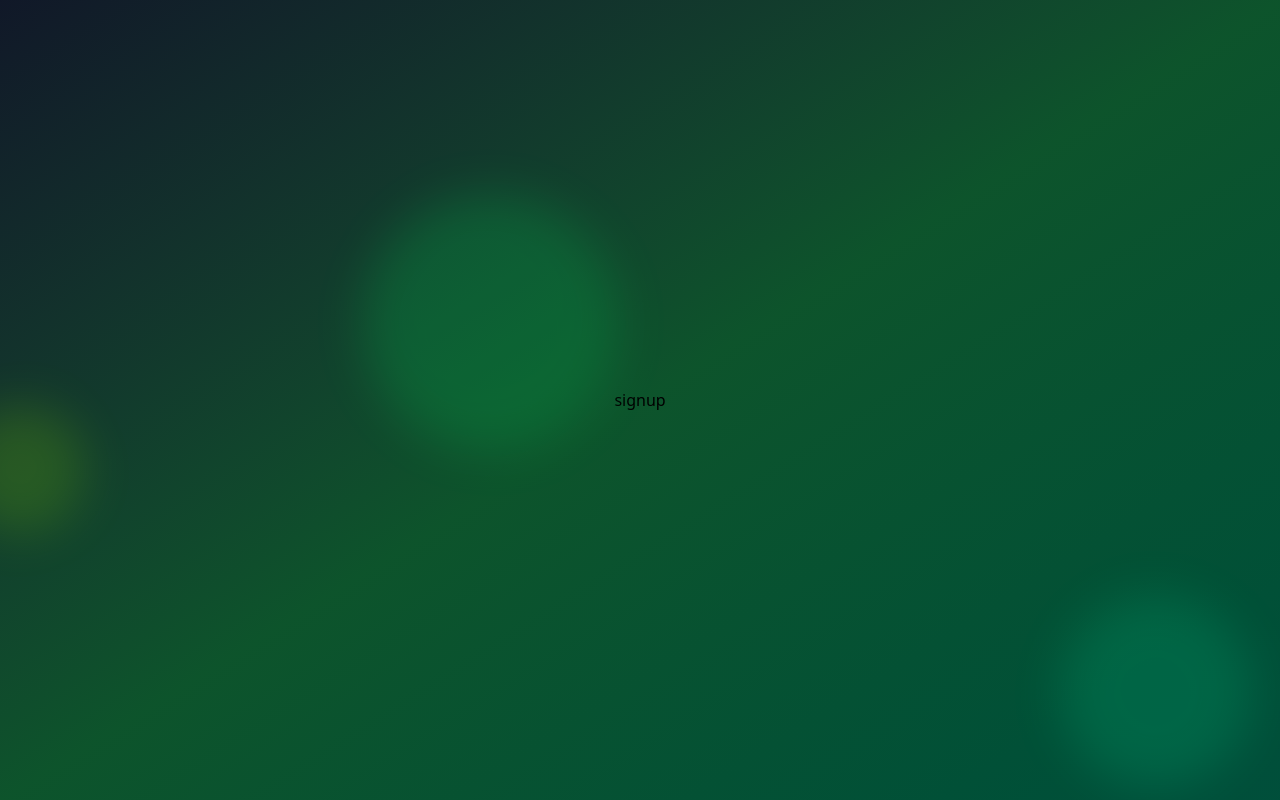
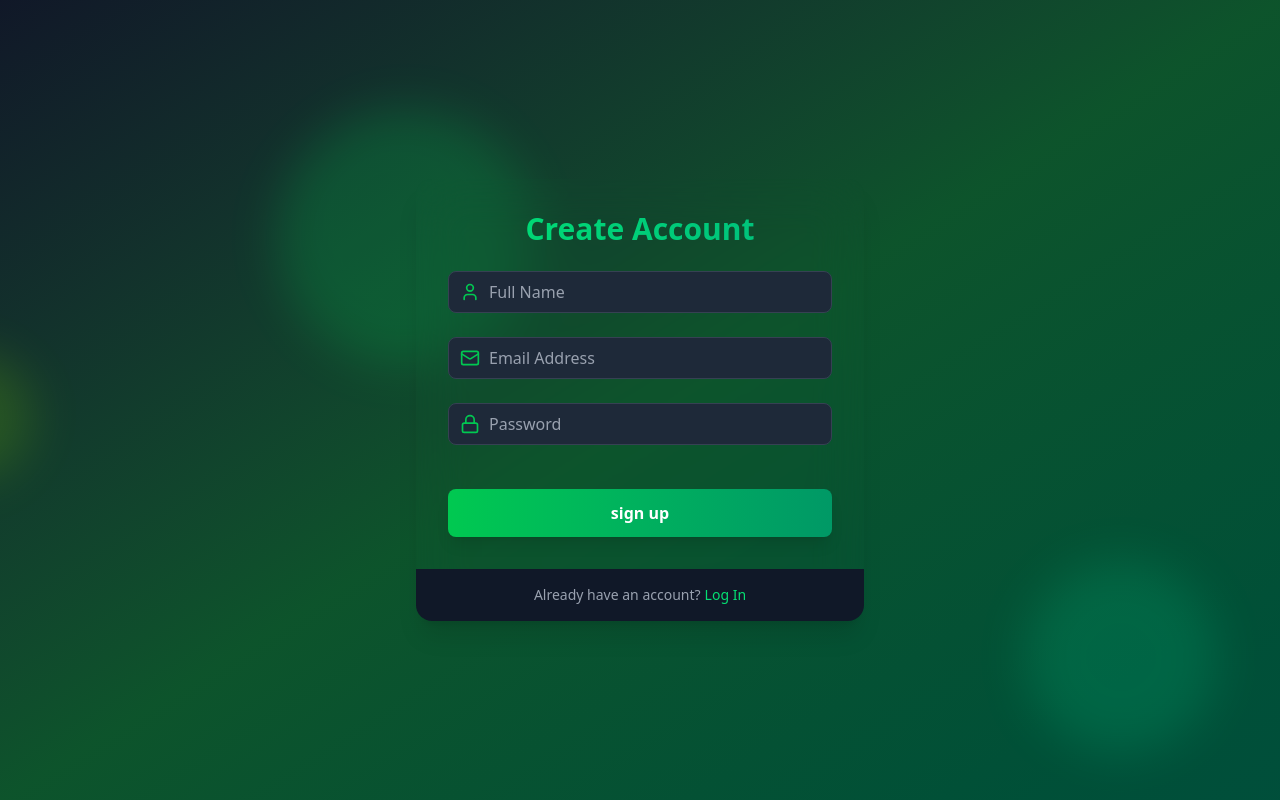
Before and after one commit to newcodesubed/NoteNest, a React (Vite) app in the folder frontend/: page /signup in a window 1280 px wide. Built offline with nearby package versions, Linux system fonts and the light colour scheme.

Commit message:
feat: added signup page

```diff
--- a/frontend/src/pages/SignUpPage.jsx
+++ b/frontend/src/pages/SignUpPage.jsx
@@ -1,9 +1,82 @@
-import React from 'react'
+import{motion} from 'framer-motion'
+import Input from '../components/Input';
+import {User, Mail, Lock, Loader} from 'lucide-react';
+import { useState } from 'react';
+import {Link, useNavigate} from "react-router-dom"
 
-function SignUpPage() {
+
+export default function SignUpPage() {
+    const [name, setName] = useState('');
+    const [email, setEmail] = useState('');
+    const [password, setPassword] = useState('');
+    const isLoading = false
+    const navigate = useNavigate();
+    // const {signup,error,isLoading} = useAuthStore();
+
+    const handleSignUP = async(e) => {
+        e.preventDefault();
+
+    }
   return (
-    <h1>signup</h1>
+    <motion.div
+        initial={{ opacity: 0, y: 20 }}
+        animate={{ opacity: 1, y: 0 }}
+        transition={{ duration: 0.5 }}
+        className='max-w-md w-full bf-gray-800 bg-opacity-50 backdrop-filter backdrop-blur-xl rounded-2xl shadow-xl'
+    >
+        <div className='p-8'>
+            <h2 className='text-3xl font-bold text-center bg-gradient-to-r from-green-400 to-emerald-500 text-transparent bg-clip-text mb-6'>
+            Create Account
+        </h2>
+        <form onSubmit={handleSignUP}>
+            <Input
+                icon={User}
+                type="text"
+                placeholder="Full Name"
+                value={name}
+                onChange={(e) => setName(e.target.value)}
+                required
+            />
+            <Input
+                icon={Mail}
+                type="email"
+                placeholder="Email Address"
+                value={email}
+                onChange={(e) => setEmail(e.target.value)}
+                required
+            />
+            <Input
+                icon={Lock}
+                type="password"
+                placeholder="Password"
+                value={password}
+                onChange={(e) => setPassword(e.target.value)}
+                required
+            />
+            {/* {error && <p className='text-red-500 font-semibold mt-2'>{error}</p>}
+            <PasswordStrengthMeter password={password}/> */}
+
+            <motion.button
+                type="submit"
+className='mt-5 w-full py-3 px-4 bg-gradient-to-r from-green-500 to-emerald-600 text-white
+						font-bold rounded-lg shadow-lg hover:from-green-600
+						hover:to-emerald-700 focus:outline-none focus:ring-2 focus:ring-green-500 focus:ring-offset-2
+						 focus:ring-offset-gray-900 transition duration-200'                whileHover={{ scale: 1.05 }}
+                whileTap={{ scale: 0.95 }}>
+            {isLoading? <Loader className='animate-spin mx-auto'size={24}/>:"sign up"}
+            </motion.button>
+
+        </form>
+        </div>
+        <div className='px-8 py-4 bg-gray-900 bg-opacity-50 flex justify-center rounded-b-2xl'>
+            <p className='text-sm text-gray-400'>
+                Already have an account?
+                <Link to={"/login"} className='text-green-400 hover:text-green-800 ml-1'>
+                    Log In
+                </Link>
+            </p>
+
+        </div>
+    </motion.div>
   )
 }
-
-export default SignUpPage
```
